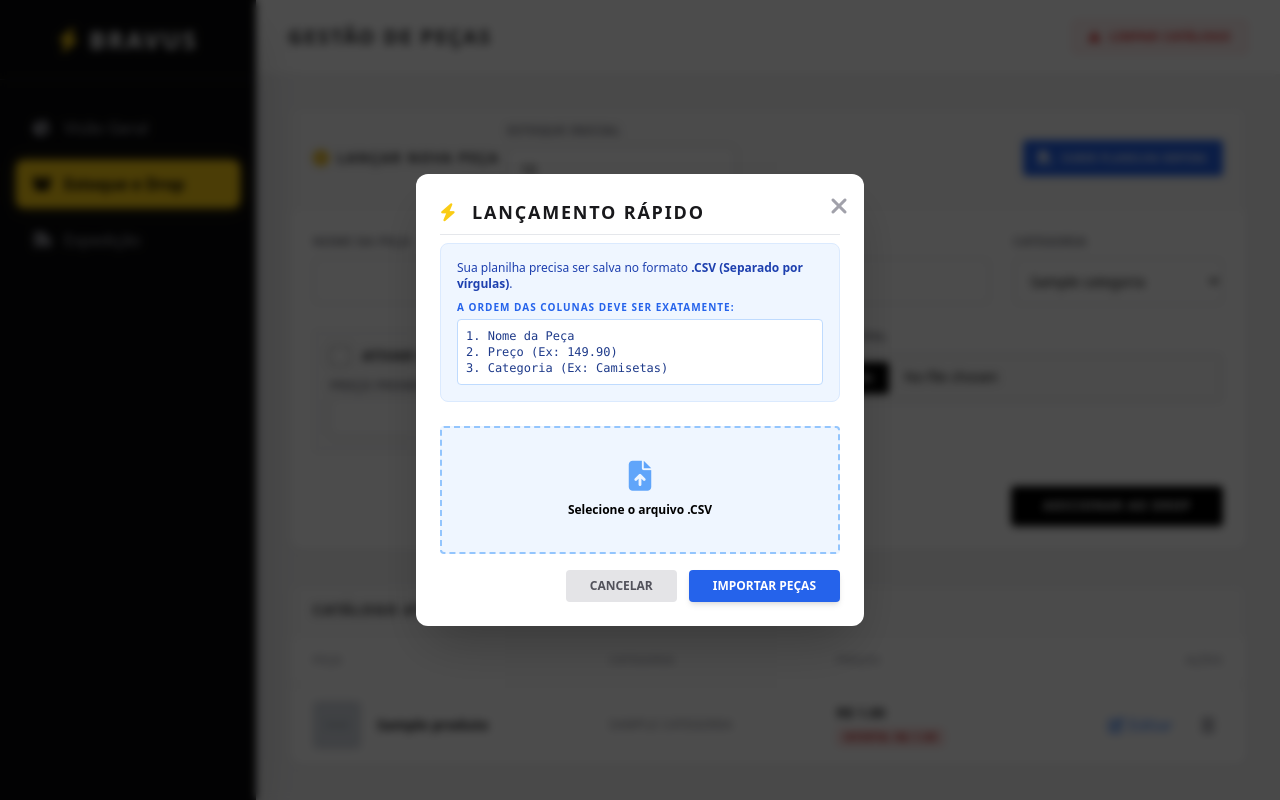
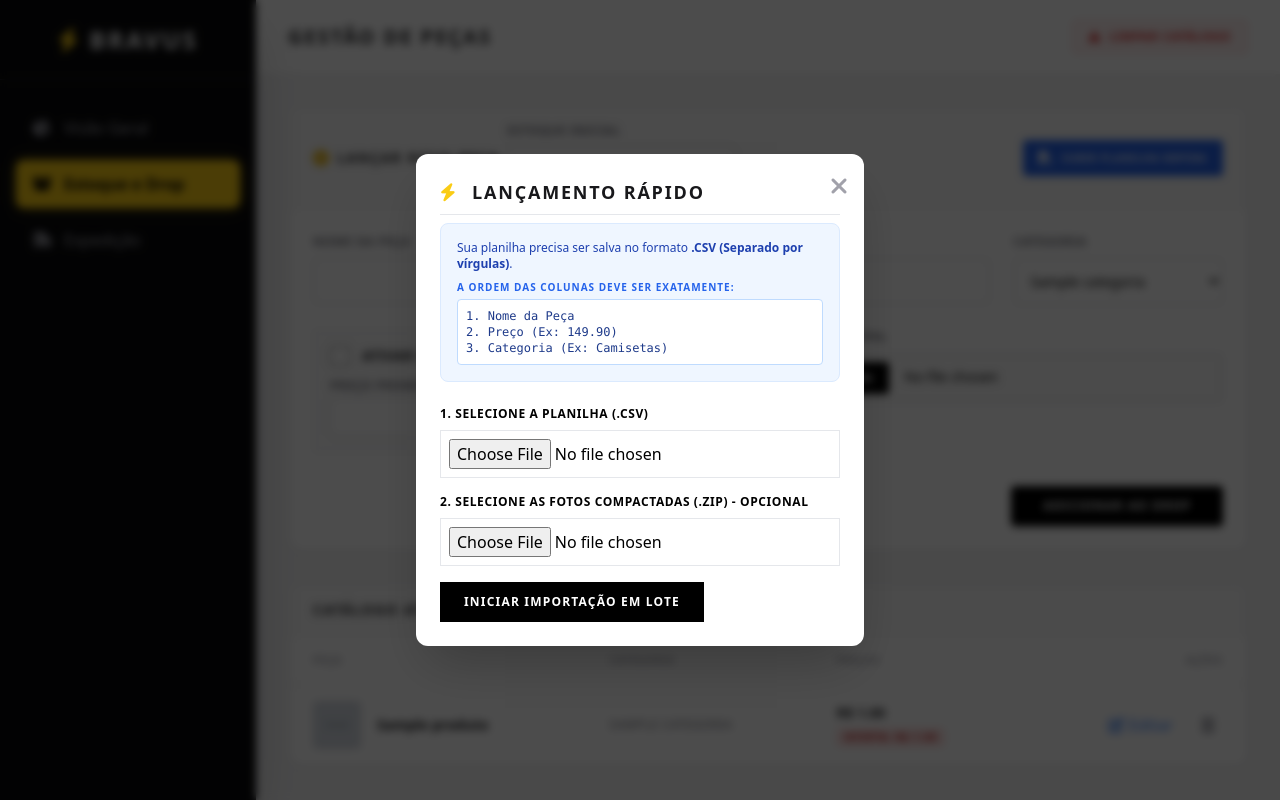
Before and after one commit to DevLeonan/bravuz, a Django app: page /painel/produtos/ in a window 1280 px wide, after a click on "SUBIR PLANILHA RÁPIDA". Run offline with Django 5.2, Linux system fonts and the light colour scheme; a user stored in the database is signed in; tables that the repository leaves empty hold one stand-in row (values such as "Sample post"); grey boxes marked "Sample" are stand-in pictures; some libraries are stand-ins or nearby versions.

Commit message:
Sistema de importação em lote com planilha e ZIP de fotos

```diff
--- a/painel/templates/painel/produtos.html
+++ b/painel/templates/painel/produtos.html
@@ -244,23 +244,22 @@
                 </ol>
             </div>
 
-            <form action="/painel/produtos/" method="POST" enctype="multipart/form-data">
-                {% csrf_token %}
-                <input type="hidden" name="acao" value="importar_csv">
+            <form method="POST" action="/painel/produtos/" enctype="multipart/form-data" class="space-y-4">
+				{% csrf_token %}
+				<input type="hidden" name="acao" value="importar_csv">
 
-                <label class="flex flex-col items-center justify-center w-full h-32 border-2 border-blue-300 border-dashed rounded cursor-pointer bg-blue-50 hover:bg-blue-100 transition-colors mb-4">
-                    <div class="flex flex-col items-center justify-center pt-5 pb-6">
-                        <i class="fa-solid fa-file-arrow-up text-3xl text-blue-400 mb-2"></i>
-                        <p class="text-xs text-blue-800 font-medium"><span class="font-bold text-black">Selecione o arquivo .CSV</span></p>
-                    </div>
-                    <input type="file" name="arquivo_csv" accept=".csv" required class="hidden" />
-                </label>
+				<div>
+					<label class="block text-xs font-bold uppercase tracking-wider mb-2">1. Selecione a planilha (.CSV)</label>
+					<input type="file" name="arquivo_csv" accept=".csv" required class="border p-2 w-full">
+				</div>
 
-                <div class="flex justify-end gap-3">
-                    <button type="button" onclick="fecharModalCsv()" class="px-6 py-2 text-xs font-bold uppercase text-zinc-600 bg-zinc-200 hover:bg-zinc-300 rounded">Cancelar</button>
-                    <button type="submit" class="px-6 py-2 text-xs font-bold uppercase text-white bg-blue-600 hover:bg-blue-700 rounded shadow-md">Importar Peças</button>
-                </div>
-            </form>
+				<div>
+					<label class="block text-xs font-bold uppercase tracking-wider mb-2">2. Selecione as Fotos Compactadas (.ZIP) - Opcional</label>
+					<input type="file" name="arquivo_zip" accept=".zip" class="border p-2 w-full">
+				</div>
+
+				<button type="submit" class="bg-black text-white px-6 py-3 font-bold uppercase tracking-widest text-xs">Iniciar Importação em Lote</button>
+			</form>
         </div>
     </div>
 
--- a/painel/views.py
+++ b/painel/views.py
@@ -12,6 +12,9 @@ from decimal import Decimal, InvalidOperation
 import csv
 import io
 import os
+import zipfile # NOVO: Para descompactar as fotos na nuvem
+import tempfile # NOVO: Para criar uma pasta temporária segura
+import shutil # NOVO: Para limpar os arquivos temporários depois
 
 def checar_admin(user):
     return user.is_authenticated and user.is_staff
@@ -55,10 +58,9 @@ def gerenciar_produtos(request):
             preco_promocional = request.POST.get('preco_promocional') or None
             imagem = request.FILES.get('imagem')
             estoque = request.POST.get('estoque', 0)
-            genero = request.POST.get('genero', 'U') # Padrão Unissex no manual
+            genero = request.POST.get('genero', 'U')
 
             categoria = Categoria.objects.get(id=categoria_id)
-
             Produto.objects.create(
                 nome=nome, preco=preco, estoque=estoque, genero=genero,
                 categoria=categoria, descricao="Adicionado via Painel Bravus",
@@ -75,7 +77,6 @@ def gerenciar_produtos(request):
         elif acao == 'editar':
             produto_id = request.POST.get('produto_id')
             produto = Produto.objects.get(id=produto_id)
-
             produto.nome = request.POST.get('nome')
             produto.preco = request.POST.get('preco')
             produto.estoque = request.POST.get('estoque', 0)
@@ -85,10 +86,8 @@ def gerenciar_produtos(request):
 
             categoria_id = request.POST.get('categoria')
             produto.categoria = Categoria.objects.get(id=categoria_id)
-
             nova_imagem = request.FILES.get('imagem')
             if nova_imagem: produto.imagem = nova_imagem
-
             produto.save()
             return redirect('/painel/produtos/')
 
@@ -96,9 +95,33 @@ def gerenciar_produtos(request):
             Produto.objects.all().delete()
             return redirect('/painel/produtos/')
 
+        # ========================================================
+        # MOTOR DE IMPORTAÇÃO CONJUGADO (CSV + IMAGENS EM ZIP)
+        # ========================================================
         elif acao == 'importar_csv':
             arquivo_csv = request.FILES.get('arquivo_csv')
+            arquivo_zip = request.FILES.get('arquivo_zip') # Captura o ZIP de fotos
+
             if arquivo_csv and arquivo_csv.name.endswith('.csv'):
+                pasta_temp_extracao = None
+                fotos_mapeadas = {}
+
+                # Se o usuário enviou um ZIP, vamos extrair na memória do servidor temporariamente
+                if arquivo_zip and arquivo_zip.name.endswith('.zip'):
+                    pasta_temp_extracao = tempfile.mkdtemp()
+                    try:
+                        with zipfile.ZipFile(arquivo_zip, 'r') as zip_ref:
+                            zip_ref.extractall(pasta_temp_extracao)
+
+                        # Mapeia onde está cada foto dentro do ZIP (varre subpastas se houver)
+                        for root, _, arquivos in os.walk(pasta_temp_extracao):
+                            for arq in arquivos:
+                                if arq.lower().endswith(('.png', '.jpg', '.jpeg', '.webp')):
+                                    fotos_mapeadas[arq.lower()] = os.path.join(root, arq)
+                        print(f"📦 Mapeadas {len(fotos_mapeadas)} fotos dentro do ZIP.")
+                    except Exception as erro_zip:
+                        print(f"❌ Erro ao ler arquivo ZIP: {erro_zip}")
+
                 try:
                     try:
                         dataset = arquivo_csv.read().decode('utf-8-sig')
@@ -121,9 +144,7 @@ def gerenciar_produtos(request):
                             if ',' in preco_str and '.' in preco_str: preco_str = preco_str.replace('.', '')
                             preco_str = preco_str.replace(',', '.').strip()
                             nome_cat = linha[2].strip()
-                            caminho_imagem = linha[3].strip() if len(linha) > 3 else ""
-
-                            # Captura o Gênero da 5ª coluna
+                            caminho_imagem_original = linha[3].strip() if len(linha) > 3 else ""
                             genero_csv = linha[4].strip().upper() if len(linha) > 4 else 'U'
                             if genero_csv not in ['M', 'F', 'U']: genero_csv = 'U'
 
@@ -134,22 +155,32 @@ def gerenciar_produtos(request):
                                 slug_cat = nome_cat.lower().strip().replace(' ', '-')
                                 categoria, _ = Categoria.objects.get_or_create(slug=slug_cat, defaults={'nome': nome_cat.title()})
 
+                                # Cria o produto
                                 produto_criado = Produto.objects.create(
                                     nome=nome_peca, preco=preco_final, categoria=categoria,
                                     estoque=10, genero=genero_csv, descricao="Importado via CSV"
                                 )
 
-                                if caminho_imagem and os.path.exists(caminho_imagem):
-                                    with open(caminho_imagem, 'rb') as f:
-                                        nome_arquivo_foto = os.path.basename(caminho_imagem)
-                                        produto_criado.imagem.save(nome_arquivo_foto, File(f), save=True)
+                                # ASSOCIAÇÃO INTELIGENTE DA FOTO:
+                                # Pega apenas o nome do arquivo (ex: blusa.jpg) ignorando o C:\Users\...
+                                nome_arquivo_foto = os.path.basename(caminho_imagem_original).lower()
 
-                                print(f"✅ Sucesso na linha {linha_atual}: {nome_peca}")
+                                if nome_arquivo_foto in fotos_mapeadas:
+                                    caminho_real_foto = fotos_mapeadas[nome_arquivo_foto]
+                                    with open(caminho_real_foto, 'rb') as f:
+                                        produto_criado.imagem.save(os.path.basename(caminho_real_foto), File(f), save=True)
+                                    print(f"✅ Sucesso na linha {linha_atual}: {nome_peca} (Com Imagem)")
+                                else:
+                                    print(f"✅ Sucesso na linha {linha_atual}: {nome_peca} (Sem Imagem - não encontrada no ZIP)")
+
                             except Exception as erro_linha:
                                 print(f"❌ Erro na linha {linha_atual} ({nome_peca}): {erro_linha}")
                                 continue
-                except Exception as e:
-                    print(f"🚨 ERRO FATAL: {e}")
+                finally:
+                    # Segurança: Limpa os arquivos temporários criados para não encher o disco da Railway
+                    if pasta_temp_extracao and os.path.exists(pasta_temp_extracao):
+                        shutil.rmtree(pasta_temp_extracao)
+
             return redirect('/painel/produtos/')
 
     try:
@@ -157,7 +188,7 @@ def gerenciar_produtos(request):
     except InvalidOperation:
         Produto.objects.all().delete()
         produtos = []
-        print("🚨 SISTEMA DE AUTOCURA ATIVADO: Catálogo expurgado.")
+        print("🚨 SISTEMA DE AUTOCURA ATIVADO.")
 
     categorias = Categoria.objects.all()
     return render(request, 'painel/produtos.html', {'produtos': produtos, 'categorias': categorias})
```
